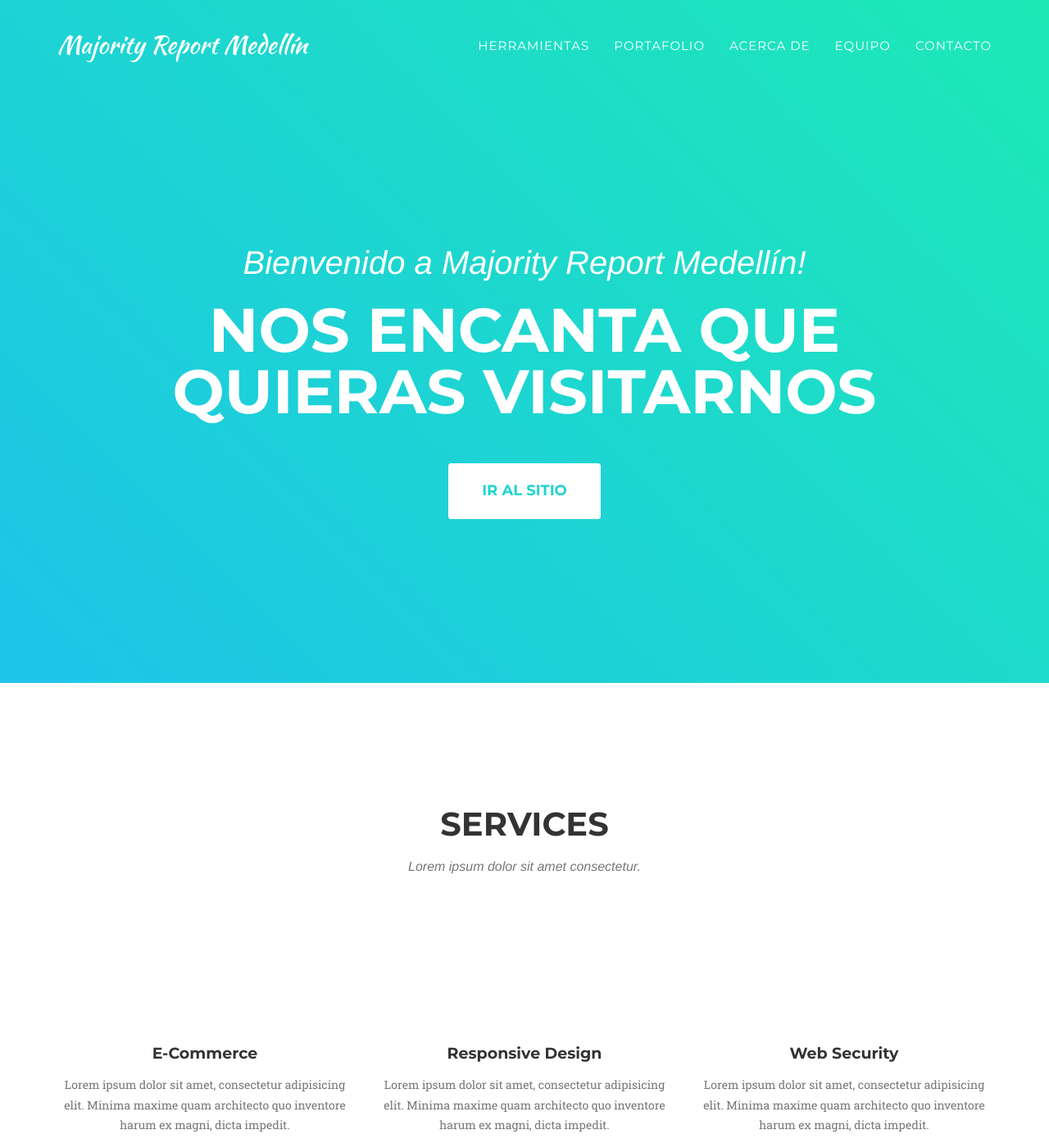
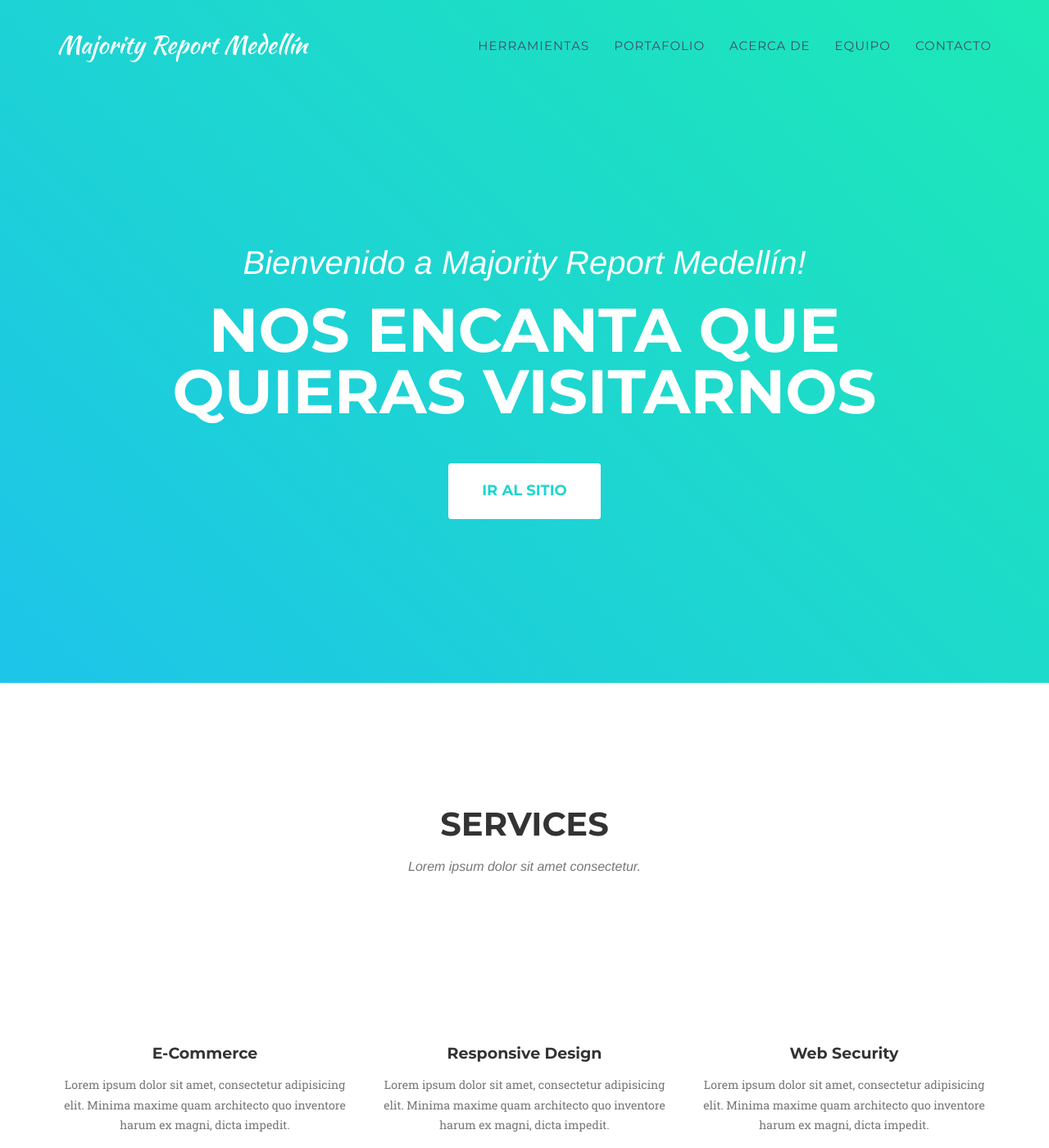
Before and after one commit to sebastiandevops/majority_report, a Jekyll site: the page built from index.html, in a window 1280 px wide and 1400 px high. Shown: the whole window at 82% size. Built offline with Jekyll 4.4.1, drawn with Linux system fonts in a browser that asks for light colours; some web fonts are replaced.

Commit message:
update .navbar-default .nav li a

```diff
--- a/_includes/css/agency.css
+++ b/_includes/css/agency.css
@@ -210,7 +210,7 @@ fieldset[disabled] .btn-xl.active {
     font-family: {{ site.data.template.font.primary }};
     font-weight: 400;
     letter-spacing: 1px;
-    color: #fff;
+    color: #3f4d67;
     -webkit-transition: all ease .35s;
     -moz-transition: all ease .35s;
     transition: all ease .35s;
```
